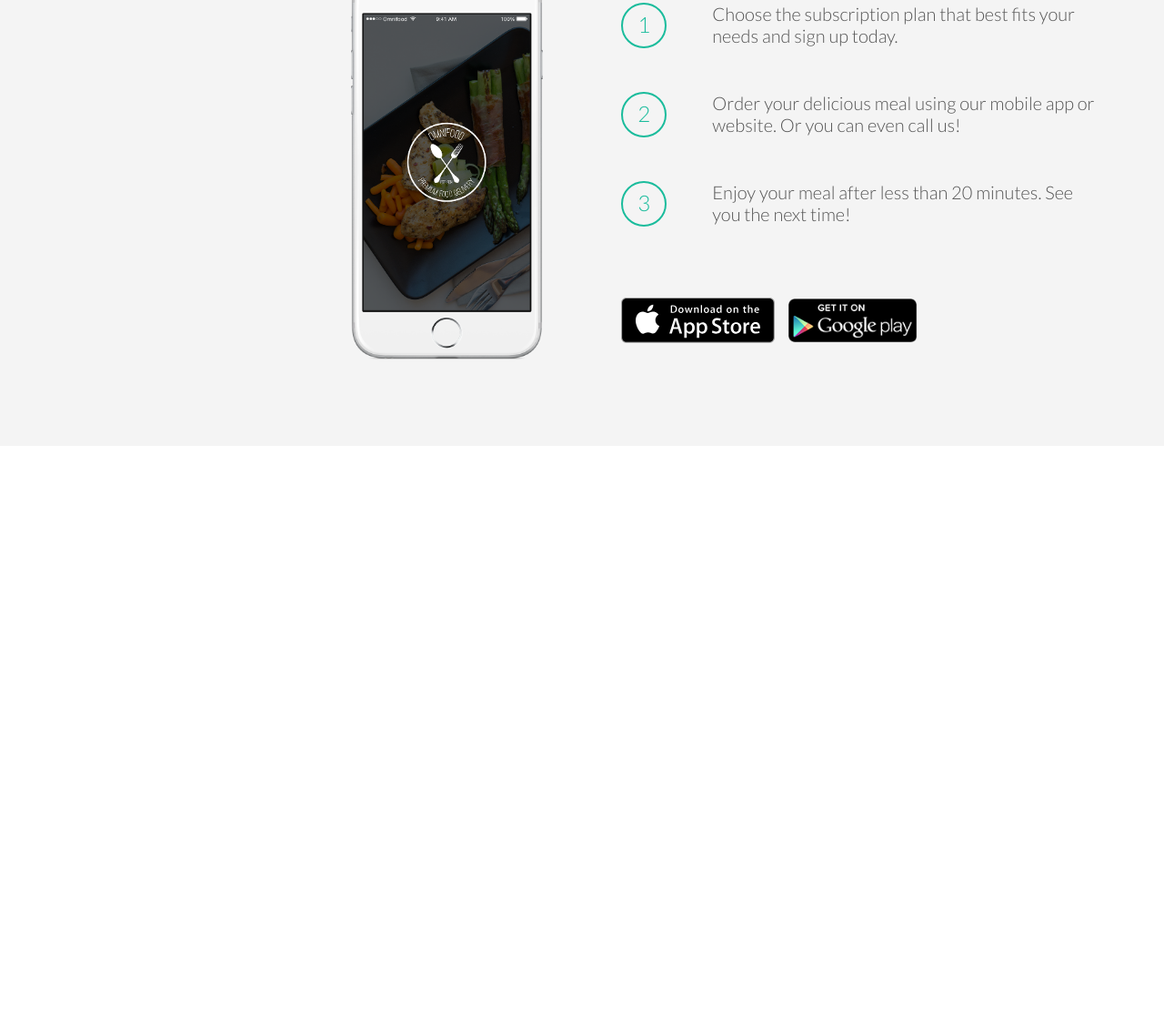
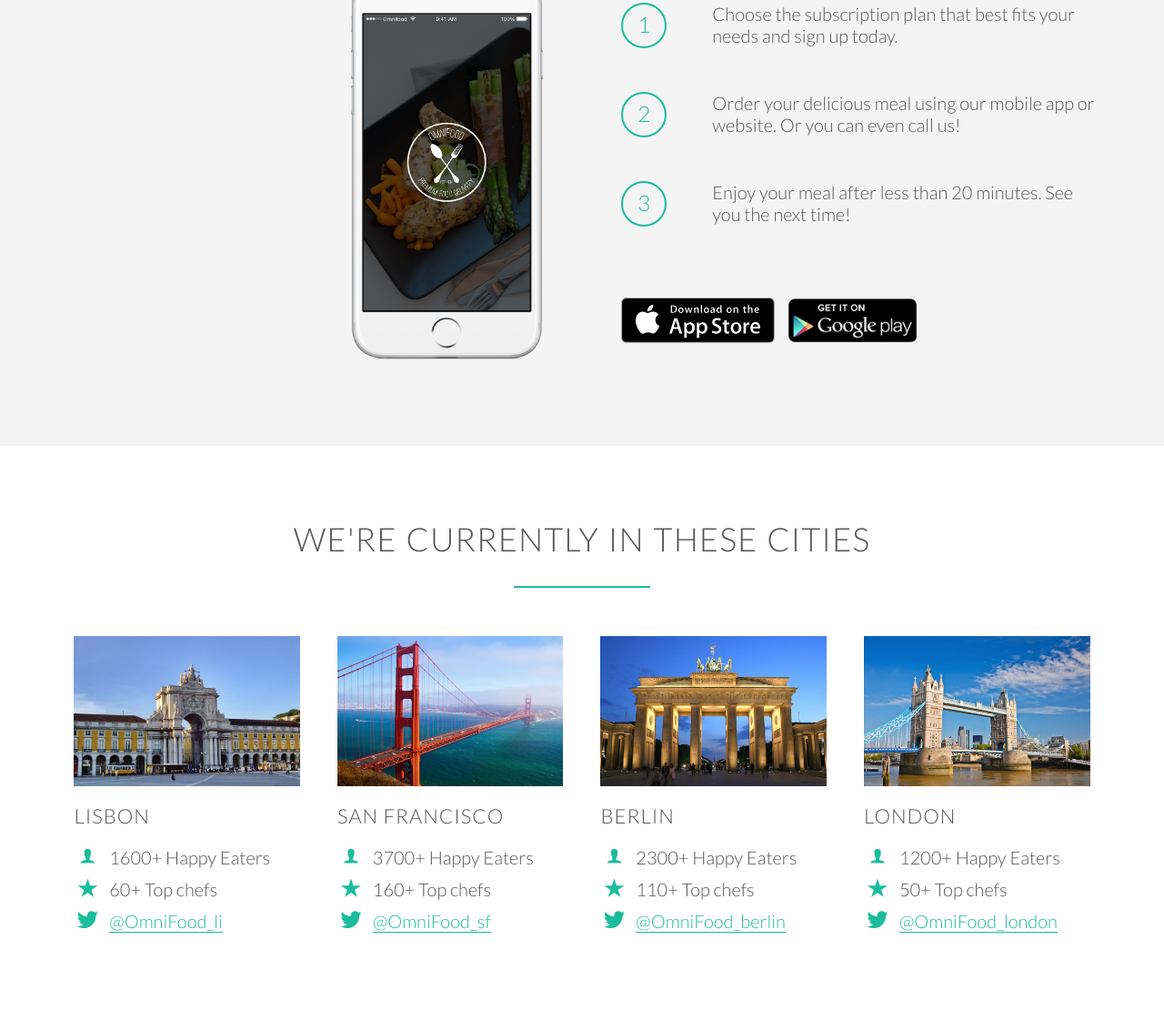
Before and after one commit to addictedcoder0/OmniFood, a plain HTML site: page index.html in a window 1280 px wide. Shown: the part 2229-3362 px from the top of the page at 91% size. Before the commit the page ends 2719 px from the top, so only its background shows below. Drawn offline with Linux system fonts and the light colour scheme; files whose address does not match are found by name.

Commit message:
cities section is complete now

```diff
--- a/index.html
+++ b/index.html
@@ -36,22 +36,22 @@
             </div>
             <div class="row">
                 <div class="col span-1-of-4 box">
-                    <i class="ion-ios-infinite-outline" ></i>
+                    <i class="ion-ios-infinite-outline icon-big" ></i>
                     <h3>Up to 365 days/year</h3>
                     <p>Never cook again! We really mean that. Our subscription plans include up to 365 days/year coverage. You can also choose to order more flexibly if that's your style.</p>
                 </div>
                 <div class="col span-1-of-4 box">
-                    <i class="ion-android-time"></i>
+                    <i class="ion-android-time icon-big"></i>
                     <h3>Ready in 20 minutes</h3>
                     <p>You're only twenty minutes away from your delicious and super healthy meals delivered right to your home. We work with the best chefs in each town to ensure that you're 100% happy.</p>
                 </div>
                 <div class="col span-1-of-4 box">
-                    <i class="ion-ios-nutrition-outline"></i>
+                    <i class="ion-ios-nutrition-outline icon-big"></i>
                     <h3>100% organic</h3>
                     <p>All our vegetables are fresh, organic and local. Animals are raised without added hormones or antibiotics. Good for your health, the environment, and it also tastes better!</p>
                 </div>
                 <div class="col span-1-of-4 box">
-                    <i class="ion-ios-cart-outline"></i>
+                    <i class="ion-ios-cart-outline icon-big"></i>
                     <h3>Order anything</h3>
                     <p>We don't limit your creativity, which means you can order whatever you feel like. You can also choose from our menu containing over 100 delicious meals. It's up to you!</p>
                 </div>
@@ -129,5 +129,76 @@
                 </div>
             </div>
         </section>
+        <section class="section-cities">
+            <div class="row">
+                <h2>We're Currently in these cities</h2>
+            </div>
+            <div class="row">
+                <div class="col span-1-of-4 box">
+                    <img src="resources/img/lisbon-3.jpg" alt="Lisbon" >
+                    <h3>Lisbon</h3>
+                    <div class="city-feature">
+                        <i class="ion-ios-person icon-small"></i>
+                        1600+ Happy Eaters
+                    </div>
+                    <div class="city-feature">
+                        <i class="ion-ios-star icon-small"></i>
+                        60+ Top chefs
+                    </div>
+                    <div class="city-feature">
+                        <i class="ion-social-twitter icon-small"></i>
+                        <a href="#" class="twitter-link">@OmniFood_li</a>
+                    </div>
+                </div>
+                <div class="col span-1-of-4 box">
+                    <img src="resources/img/san-francisco.jpg" alt="San-francisco" >
+                    <h3>San francisco</h3>
+                    <div class="city-feature">
+                        <i class="ion-ios-person icon-small"></i>
+                        3700+ Happy Eaters
+                    </div>
+                    <div class="city-feature">
+                        <i class="ion-ios-star icon-small"></i>
+                        160+ Top chefs
+                    </div>
+                    <div class="city-feature">
+                        <i class="ion-social-twitter icon-small"></i>
+                        <a href="#" class="twitter-link">@OmniFood_sf</a>
+                    </div>
+                </div>
+                <div class="col span-1-of-4 box">
+                    <img src="resources/img/berlin.jpg" alt="Berlin" />
+                    <h3>Berlin</h3>
+                    <div class="city-feature">
+                        <i class="ion-ios-person icon-small"></i>
+                        2300+ Happy Eaters
+                    </div>
+                    <div class="city-feature">
+                        <i class="ion-ios-star icon-small"></i>
+                        110+ Top chefs
+                    </div>
+                    <div class="city-feature">
+                        <i class="ion-social-twitter icon-small"></i>
+                        <a href="#" class="twitter-link">@OmniFood_berlin</a>
+                    </div>
+                </div>
+                <div class="col span-1-of-4 box">
+                    <img src="resources/img/london.jpg" alt="London" >
+                    <h3>London</h3>
+                    <div class="city-feature">
+                        <i class="ion-ios-person icon-small"></i>
+                        1200+ Happy Eaters
+                    </div>
+                    <div class="city-feature">
+                        <i class="ion-ios-star icon-small"></i>
+                        50+ Top chefs
+                    </div>
+                    <div class="city-feature">
+                        <i class="ion-social-twitter icon-small"></i>
+                        <a href="#" class="twitter-link">@OmniFood_london</a>
+                    </div>
+                </div>
+            </div>
+        </section>
     </body>
 </html>
--- a/resources/css/style.css
+++ b/resources/css/style.css
@@ -82,11 +82,36 @@ h3{
     line-height: 145%;
 }
 /*------- ICONS ------------*/
-.box i{
+.icon-big{
     font-size: 350%;
     color: #1abc9c;
     display: block;
     margin-bottom:10px ;
+
+}
+.icon-small{
+    font-size:125%;
+    color:#1abc9c;
+    display: inline-block;
+    text-align: center;
+    width: 30px;
+    margin-right: 5px;
+}
+
+/*------- LINKS -------------*/
+
+.twitter-link:link,
+.twitter-link:visited {
+    color: #1abc9c;
+    text-decoration: none;
+    border-bottom: 1px solid  #1abc9c;
+    transition: border-bottom 0.2s,color 0.2s;
+}
+
+.twitter-link:hover,
+.twitter-link:active{
+    color: #555;
+    border-bottom: 1px solid  transparent;
 }
 
 /*------- BUTTONS ----------*/
@@ -265,3 +290,16 @@ header{
     width: auto;
     margin-right: 10px;
 }
+
+/*-----------------------------*/
+/*        cities section       */
+/*-----------------------------*/
+
+.box img{
+    width: 100%;
+    height: auto;
+    margin-bottom: 15px;
+}
+.city-feature{
+    margin-bottom: 5px;
+}
```
